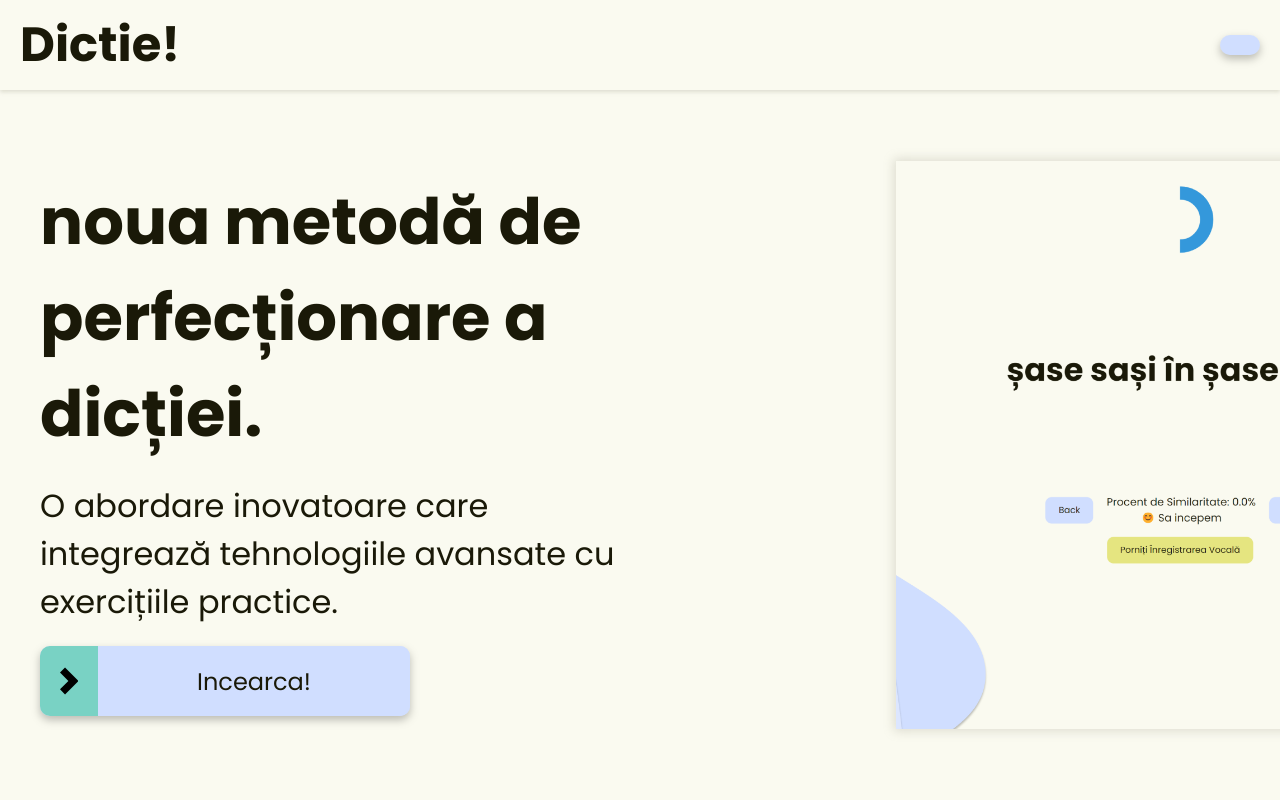
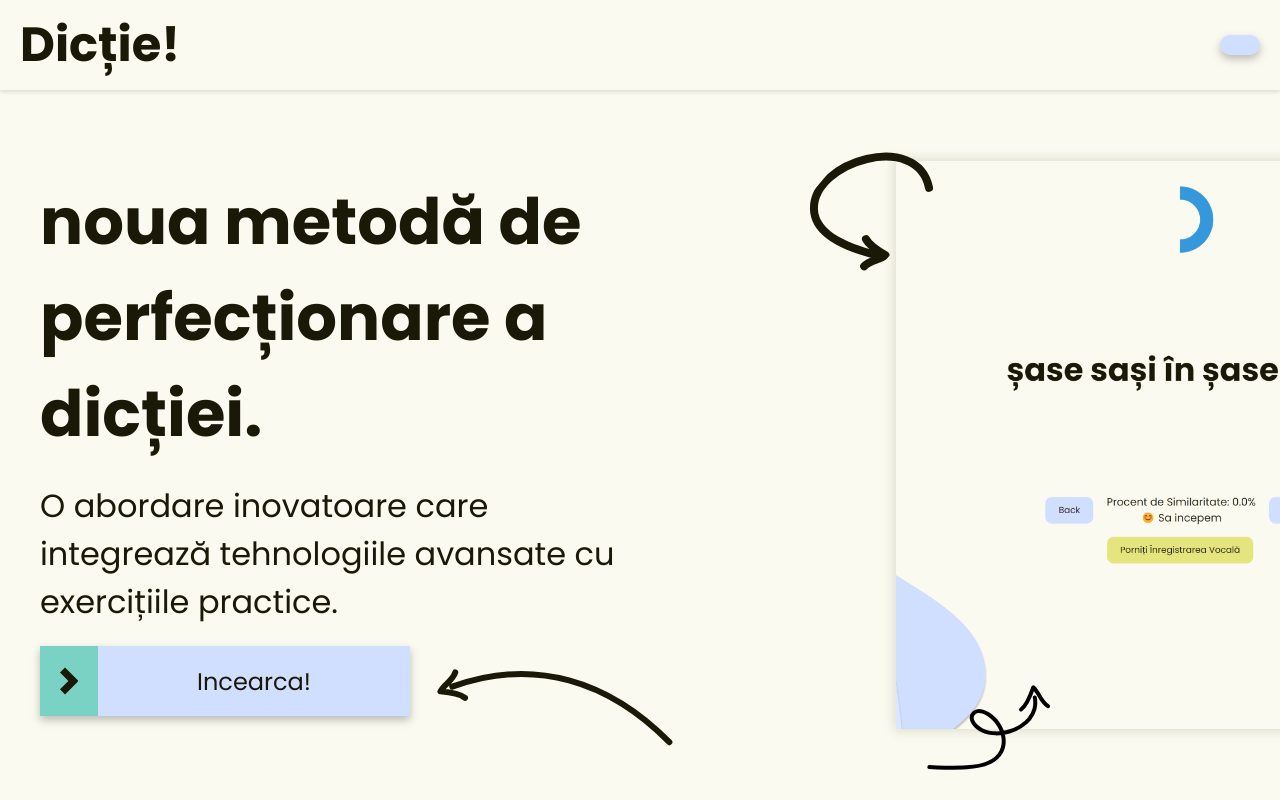
Before and after one commit to paluras/Dictie, a React (Vite) app in the folder dictie/: page / in a window 1280 px wide. Built offline with nearby package versions, Linux system fonts and the light colour scheme.

Commit message:
Update voiceRec logic

```diff
--- a/dictie/src/components/Header.tsx
+++ b/dictie/src/components/Header.tsx
@@ -21,7 +21,7 @@ const Header: React.FC<HeaderProps> = ({ backButton }) => {
           }
         }
       >
-        Dictie!
+        Dicție!
       </h1>
       {/* <CircleSVG animationKey={animationKey} /> */}
       <div className="right-header">
--- a/dictie/src/pages/LandingPage.tsx
+++ b/dictie/src/pages/LandingPage.tsx
@@ -3,7 +3,7 @@ import { Link } from "react-router-dom";
 import Header from "../components/Header";
 import "../style/style.landing.css";
 import imgPreview from "../assets/img-preview.png";
-import "../style/style.animations.css"
+import "../style/style.animations.css";
 
 const LandingPage: React.FC = () => {
   return (
@@ -12,10 +12,15 @@ const LandingPage: React.FC = () => {
       <main className="landing-main">
         <div className="container-left">
           {" "}
-          <h1 className="animated-left-side">noua metodă de perfecționare a dicției.</h1>
+          <h1 className="animated-left-side">
+            noua metodă de perfecționare a dicției.
+          </h1>
           <h2 className="description animated-left-side">
-          O abordare inovatoare care integrează tehnologiile avansate cu exercițiile practice.          </h2>
+            O abordare inovatoare care integrează tehnologiile avansate cu
+            exercițiile practice.{" "}
+          </h2>
           {/* Create button */}
+          <div className="btn-container">
             <button className="big-btn animated-left-side" type="button">
               <span>
                 <svg
@@ -28,17 +33,96 @@ const LandingPage: React.FC = () => {
                 >
                   <path
                     d="M47.7037 0L0 47.7037L79.5061 127.21L0 206.716L47.7037 254.419L174.913 127.21L47.7037 0Z"
-                  fill="black"
+                    fill="#1a1908"
                   />
                 </svg>
               </span>
+
               <Link to="/easy">Incearca!</Link>
             </button>
+            <svg
+              className="anim-two"
+              xmlns="http://www.w3.org/2000/svg"
+              width="110"
+              height="60"
+            >
+              <g
+                fill="none"
+                stroke="#1a1908"
+                stroke-width="3"
+                stroke-linecap="round"
+                stroke-linejoin="round"
+                stroke-miterlimit="10"
+              >
+                <path
+                  className="path"
+                  d="M6.229 51.784c21.772-37.742 58.396-52.588 101-48.5M2.771 45.352c1.652 4.064-.345 7.899.445 12.021 2.62-1.841 8.103-5.334 11.474-5.418"
+                  pathLength="1"
+                />
+              </g>
+            </svg>
           </div>
+        </div>
+
         <div className="container-right">
           <Link to={"/easy"} className="link-img">
             <img className="img-preview" src={imgPreview} alt="img-preview" />
           </Link>
+
+          <svg
+            className="anim-one"
+            xmlns="http://www.w3.org/2000/svg"
+            width="65"
+            height="45"
+          >
+            <g
+              fill="none"
+              stroke="#000"
+              stroke-width="2"
+              stroke-linecap="round"
+              stroke-miterlimit="10"
+            >
+              <path
+                className="path"
+                d="M9.358 37.549c-.399-2.15-.301-4.137.191-5.941.491-1.807 1.378-3.432 2.555-4.861 1.176-1.432 2.642-2.665 4.293-3.688 1.652-1.023 3.49-1.838 5.409-2.426a25.31 25.31 0 0 1 3.471-.803 21.716 21.716 0 0 1 3.583-.267c1.196.014 2.387.136 3.548.391 1.16.254 2.291.638 3.367 1.172.66.328 1.436.827 2.184 1.44.746.613 1.465 1.342 2.004 2.129s.902 1.633.939 2.479-.25 1.694-1.012 2.488a3.388 3.388 0 0 1-2.074 1.026c-.771.099-1.598-.021-2.416-.268-.818-.246-1.627-.623-2.36-1.041a14.311 14.311 0 0 1-1.9-1.301 17.409 17.409 0 0 1-2.304-2.279 18.003 18.003 0 0 1-1.871-2.699c-.54-.957-.99-1.963-1.331-2.998a14.77 14.77 0 0 1-.681-3.167 12.406 12.406 0 0 1 .137-3.509 11 11 0 0 1 1.09-3.141c3.246-6.142 10.959-7.36 17.227-7.643 3.102-.139 6.207-.198 9.311-.239 3.193-.045 6.385.058 9.568.309"
+                pathLength="1"
+              />
+
+              <path
+                className="path"
+                stroke-linejoin="round"
+                pathLength="1"
+                d="M2.716 33.124c3.721 2.325 4.349 6.603 7.402 9.481 1.046-3.027 3.443-9.07 6.125-11.113"
+              />
+            </g>
+          </svg>
+
+          <svg
+            className="anim-three"
+            xmlns="http://www.w3.org/2000/svg"
+            width="50"
+            height="60"
+          >
+            <g
+              fill="none"
+              stroke="#1a1908"
+              stroke-width="4"
+              stroke-linecap="round"
+              stroke-linejoin="round"
+              stroke-miterlimit="10"
+            >
+              <path
+                className="path"
+                d="M43.354 6.702C20.408-11.712-9.671 34 6.028 51.78c9.196 10.415 28.308 2.704 38.322-2.215"
+                pathLength="1"
+              />
+              <path
+                className="path"
+                d="M43.69 57.59c.203-4.383 3.623-7.026 4.636-11.1-3.151.572-9.593 1.444-12.688.108"
+                pathLength="1"
+              />
+            </g>
+          </svg>
         </div>
       </main>
     </>
--- a/dictie/src/pages/Level.tsx
+++ b/dictie/src/pages/Level.tsx
@@ -11,6 +11,7 @@ import { Link } from "react-router-dom";
 const VoiceInput: React.FC = () => {
   const [spokenText, setSpokenText] = useState<string>("");
   const [animationKey, setAnimationKey] = useState<number>(0);
+  const [userScore, setUserScore] = useState<number>(0);
 
   const [speechEnd, setSpeechEnd] = useState<boolean>(true);
 
@@ -27,6 +28,7 @@ const VoiceInput: React.FC = () => {
     // Incrementing the animationKey will re-render the component
     setAnimationKey((prevKey) => prevKey + 1);
   };
+
 
   const handleBack = () => {
     addAnimation();
@@ -62,20 +64,36 @@ const VoiceInput: React.FC = () => {
       <button>Back</button>
     </Link>
   );
+
+
+  const handleVoiceInputCallback = () => {
+    handleVoiceInput({
+      setUserScore,
+      setSpeechEnd,
+      givenText: givenText[index.current],
+      setSpokenText,
+      setSimilarityPercentage,
+      speechEnd,
+      handleFront,
+      spokenText: "",
+    });
+  };
+
   return (
     <>
       <Animations animationKey={animationKey} />
       <Header backButton={backBtn} />
       <main>
+        <span>{userScore}/{givenText.length}</span>
         <div className="container-given-text">
           <h1 key={animationKey} className="animated-text">
             {givenText[index.current]}
           </h1>
         </div>
         <div className="container-mid">
-          <button className="back" onClick={() => handleBack()}>
-            Back
-          </button>
+      {index.current !== 0 && <button className="back" onClick={() => handleBack()}>
+        Back
+      </button>}
           <p className="similar-container">
             Similaritate: {similarityPercentage.toFixed(1)}% <br />
             {feeling}
@@ -93,17 +111,7 @@ const VoiceInput: React.FC = () => {
           <button
             style={{ display: speechEnd ? "flex" : "none" }}
             className="start-btn"
-            onClick={() =>
-              handleVoiceInput({
-                setSpeechEnd,
-                givenText: givenText[index.current],
-                setSpokenText,
-                setSimilarityPercentage,
-                speechEnd,
-                handleFront,
-                spokenText: "",
-              })
-            }
+            onClick={handleVoiceInputCallback}
           >
             Porniți Înregistrarea Vocală
           </button>
--- a/dictie/src/style/style.landing.css
+++ b/dictie/src/style/style.landing.css
@@ -19,6 +19,7 @@
 
 
 .container-left{
+    position: relative;
     display: flex;
     flex-direction: column;
     justify-content: center;
@@ -42,12 +43,18 @@
     }
 
 }
+.btn-container{
+    position: relative;
+    width: 60%;
+}
 
 .big-btn{
     display: flex;
-    width: 60%;
+    width: 100%;
     height: 70px;
     padding: 0;
+    overflow: visible;
+    position: relative;
 
     & span{
         display: flex;
@@ -86,6 +93,7 @@
 }
 
 .container-right{
+    position: relative;
     display: flex;
     justify-content: center;
     align-items: center;
@@ -99,6 +107,44 @@
 
     height: 80%;
 }
+
+
+.anim-one{
+    position: absolute;bottom: 50px;
+    z-index: 100;
+    transform: scale(2) rotate(180deg);
+}
+.anim-two{
+    position: absolute;
+    right: -200px;
+    top: 40px;
+    z-index: 10000;
+    transform: scale(2) rotate(40deg);
+
+}
+.anim-three{
+    position: absolute;
+    z-index: 100;
+    transform: scale(2) rotate(40deg);
+    top: 80px;
+    left: 150px;
+}
+.path{
+    stroke-dasharray: 1;
+    stroke-dashoffset: 0;
+    animation: dash 1s cubic-bezier(1, 0.03, 0.27, 1.04) ;
+  }
+
+  @keyframes dash {
+    0% {
+        opacity: 0.5;
+      stroke-dashoffset: 1;
+    }
+    100% {
+        opacity: 1;
+      stroke-dashoffset: 0;
+    }
+  }
 
 
 .img-preview{
```
Also changed, not shown: dictie/src/utils/handleVoice.tsx (+58 -28 lines). Lines whose indentation alone changed are shown as unchanged.
